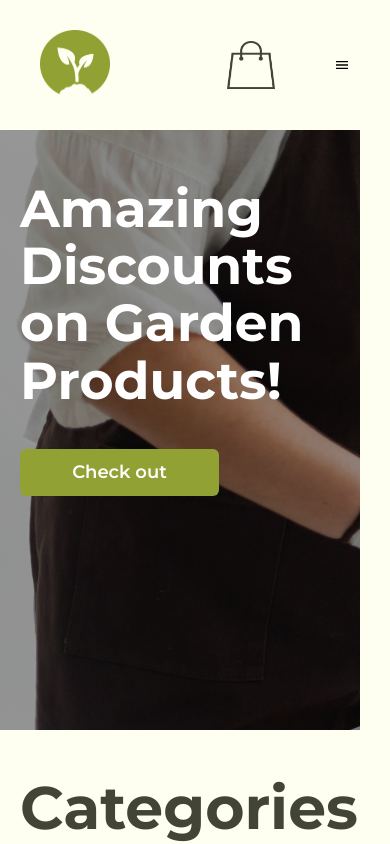
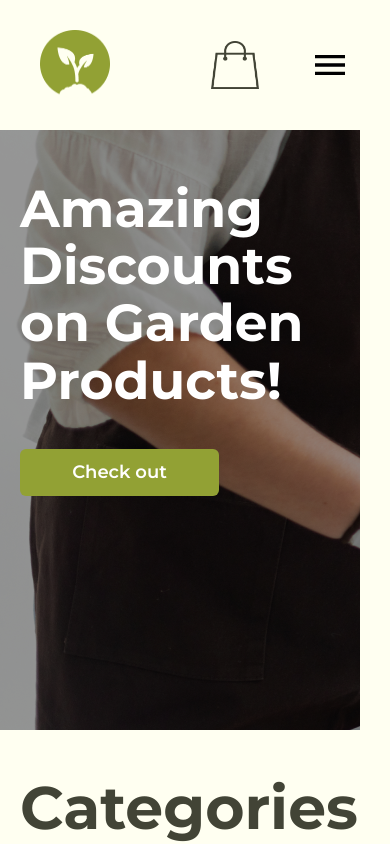
Before and after one commit to Vadim1489/GardenProject_FE_TelRan, a React (Create React App) app: page / in a window 390 px wide. Shown: the top 844 px of the page. Built offline with nearby package versions, Linux system fonts and the light colour scheme; no server answers.

Commit message:
burger menu

```diff
--- a/src/components/Header/index.module.css
+++ b/src/components/Header/index.module.css
@@ -57,15 +57,16 @@
     right: -5px;
 }
 
-.header > div > svg {
+/* По умолчанию скрываем иконку бургера */
+.header > svg {
     display: none;
 }
 
-@media (max-width: 480px){
-    .header > div > svg {
-        display: block;
-        font-size: 30px;
+/* Для экранов до 480px показываем иконку бургера */
+@media (max-width: 480px) {
+    .header > svg {
+        display: block;  /* Показываем иконку на маленьких экранах */
+        font-size: 40px; /* Увеличиваем размер иконки */
         cursor: pointer;
-
     }
 }
--- a/src/components/NavMenu/index.jsx
+++ b/src/components/NavMenu/index.jsx
@@ -4,22 +4,18 @@ import s from './index.module.css';
 import { IoMdClose } from "react-icons/io";
 import { Context } from '../../context';
 
-
 export default function NavMenu() {
-
   const { closeMenu, menuActive } = useContext(Context);
-
 
   return (
     <div>
-      <nav className={[s.nav_menu, menuActive ? s.active : '' ].join(' ')} >
-        <Link to='/'>Main Page</Link>
-        <Link to='/categories'>Categories</Link>
-        <Link to='/all_products'>All products</Link>
-        <Link to='/all_sales'>All sales</Link>
+      <nav className={[s.nav_menu, menuActive ? s.active : '' ].join(' ')}>
+        <Link to='/' onClick={closeMenu}>Main Page</Link>
+        <Link to='/categories' onClick={closeMenu}>Categories</Link>
+        <Link to='/all_products' onClick={closeMenu}>All products</Link>
+        <Link to='/all_sales' onClick={closeMenu}>All sales</Link>
         <IoMdClose onClick={closeMenu} />
       </nav>
-
     </div>
-  )
+  );
 }
--- a/src/components/NavMenu/index.module.css
+++ b/src/components/NavMenu/index.module.css
@@ -24,7 +24,6 @@
 }
 
 @media (max-width: 480px) {
-
     .nav_menu {
         display: none;
         flex-direction: column;
@@ -58,7 +57,6 @@
         color: #424436;
     }
 
-
     .nav_menu > a {
         margin-bottom: 15px;
         text-align: left;
```
